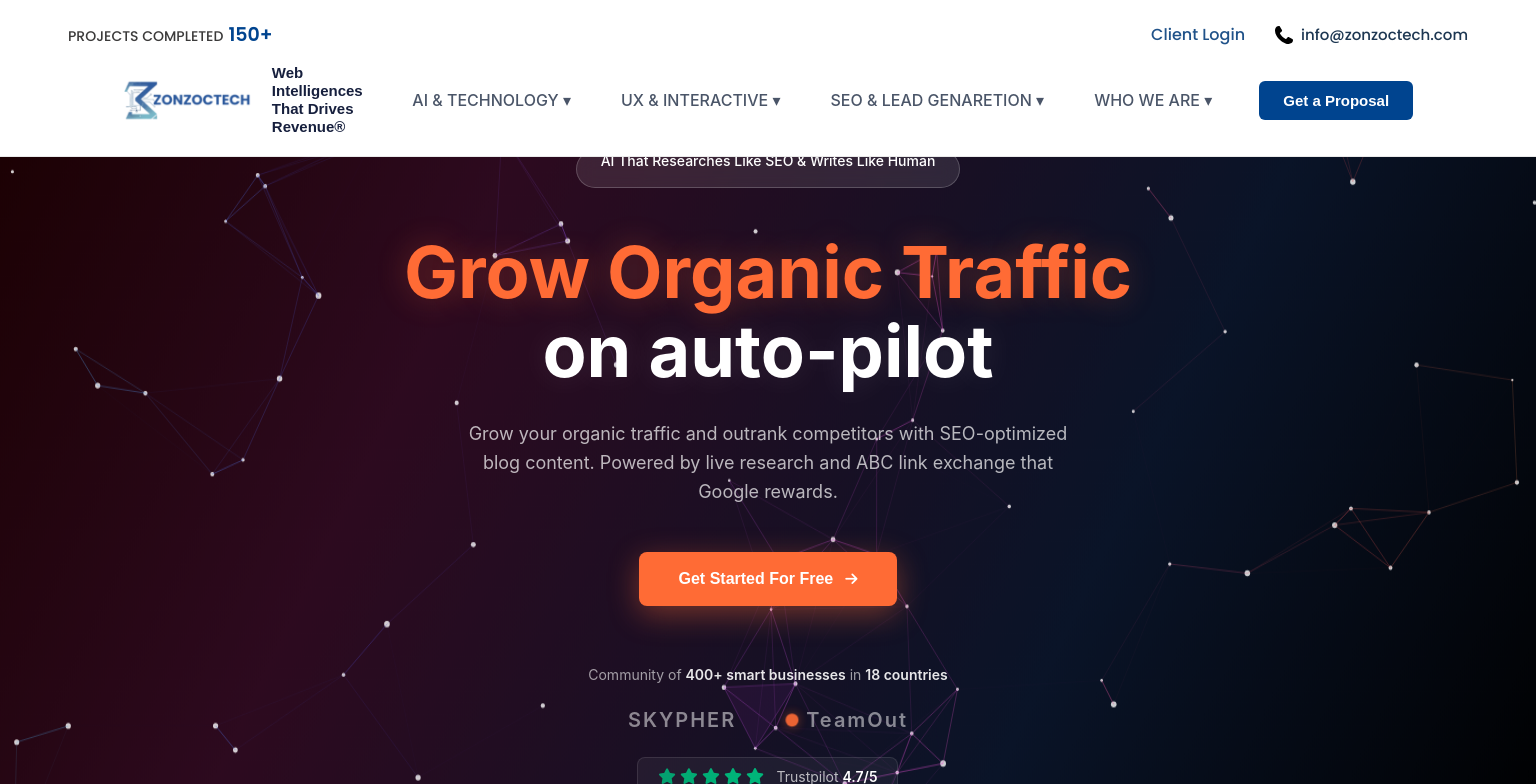
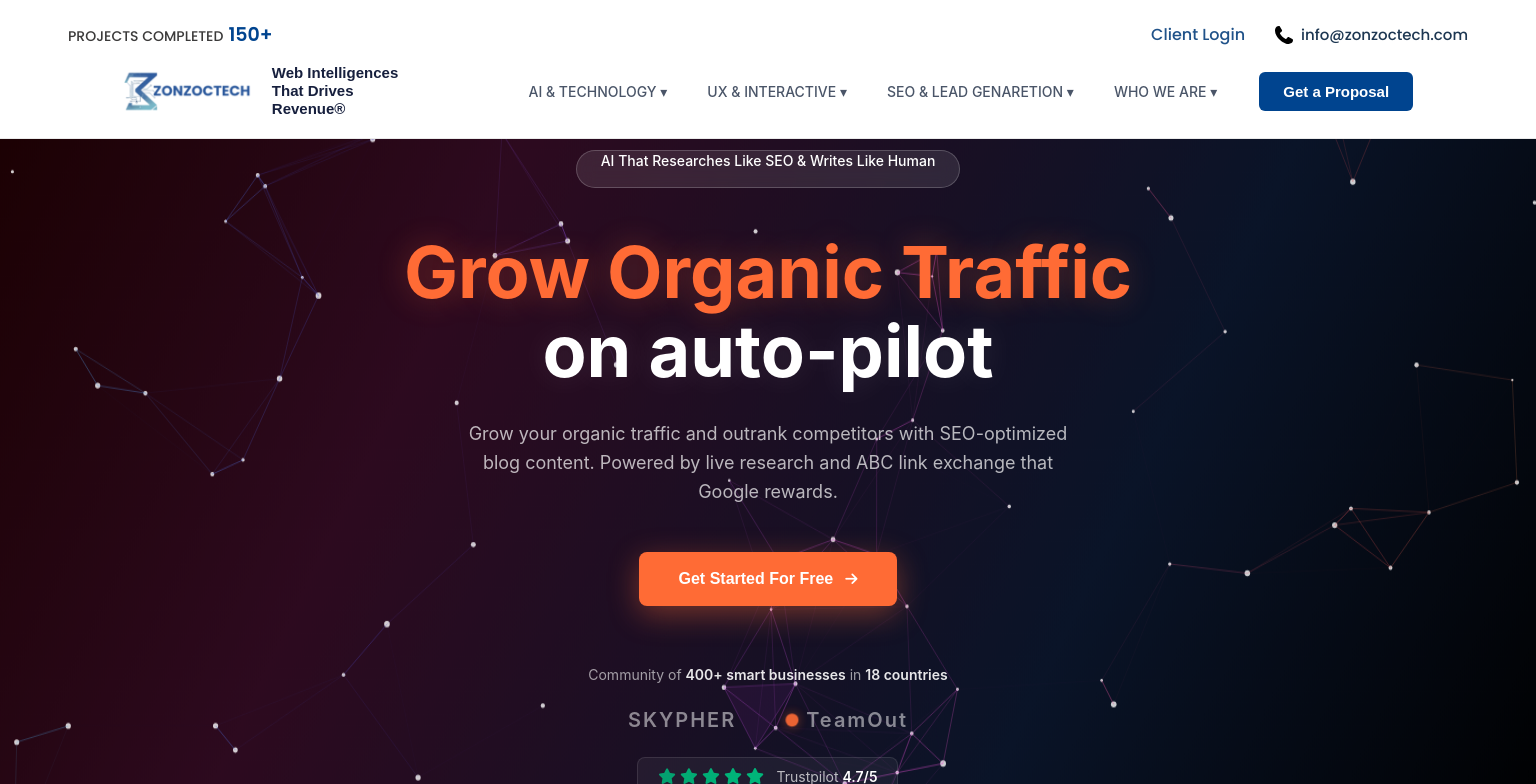
Before and after one commit to suraijzon/version1, a React (Create React App) app: page /ai-seo in a window 1536 px wide. Shown: the top 784 px of the page. Built offline with nearby package versions, Linux system fonts and the light colour scheme; no server answers.

Commit message:
new 11th

```diff
--- a/src/styles/navbar.css
+++ b/src/styles/navbar.css
@@ -543,8 +543,8 @@
   }
 
   .drop-btn {
-    font-size: 16px;
-    padding: 10px 15px;
+    font-size: 14px;
+    padding: 10px 10px;
   }
 
   .dropdown-content {
```
